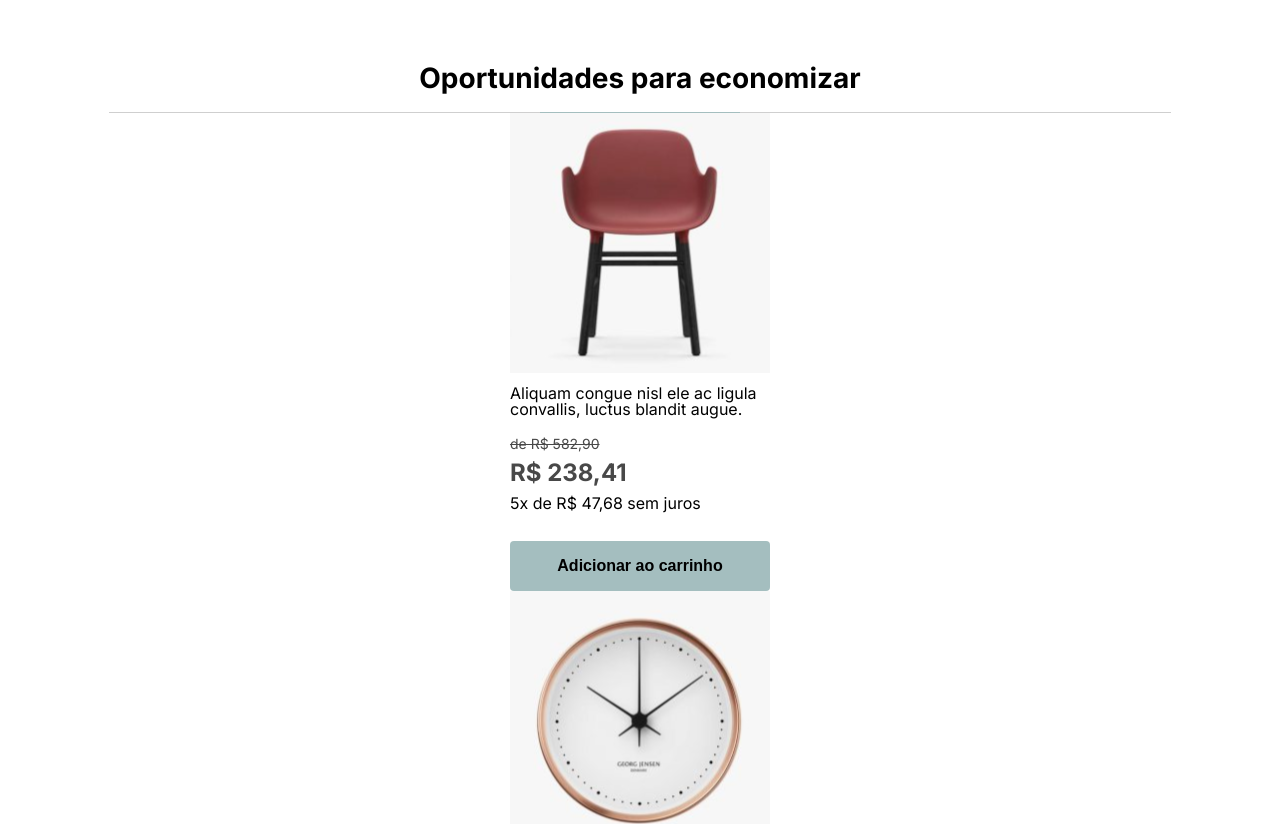
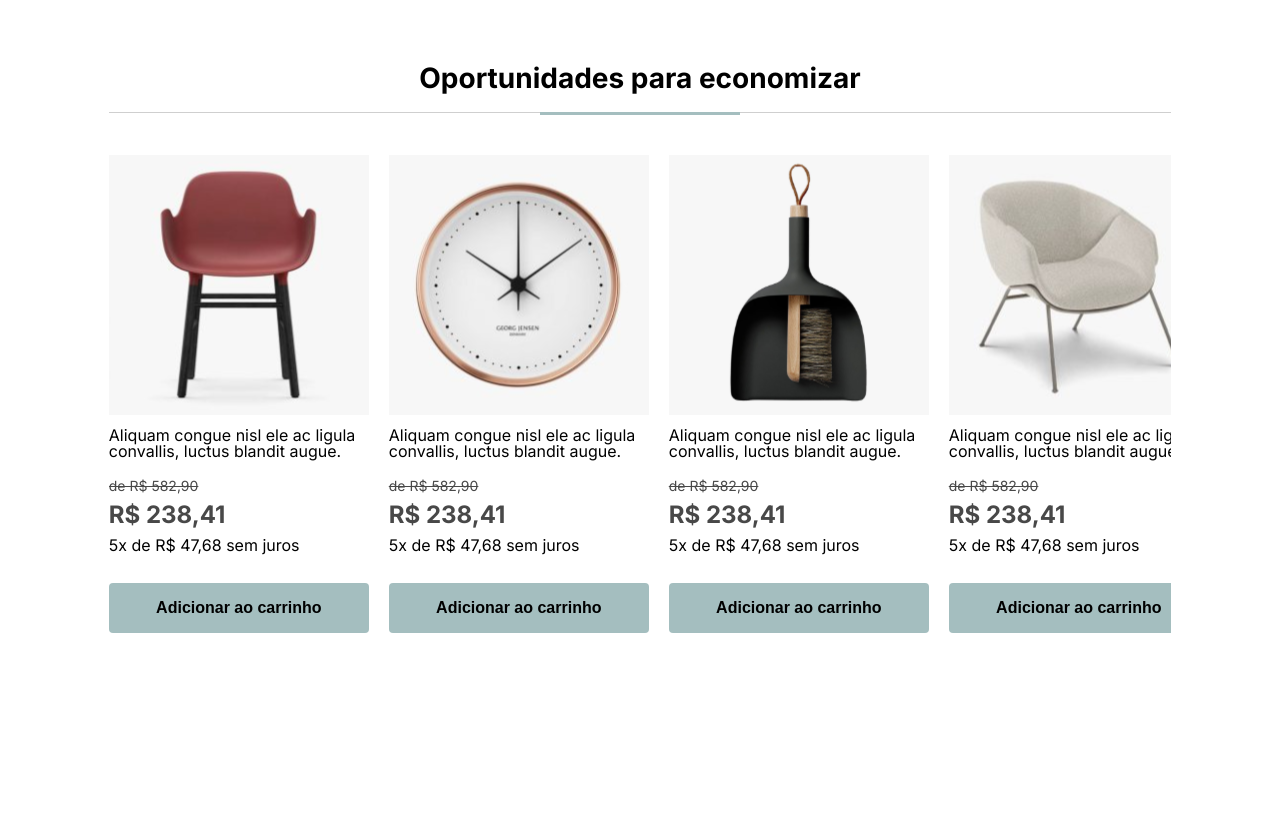
Before and after one commit to Jose-Pedro-Bernardes/catus-teste, a Next.js app: page / in a window 1280 px wide. Shown: the part 625-1449 px from the top of the page. Built offline with nearby package versions, Linux system fonts and the light colour scheme.

Commit message:
chore: creat styles to overflow container.

```diff
--- a/src/app/Home.module.css
+++ b/src/app/Home.module.css
@@ -5,6 +5,7 @@
     align-items: center;
     margin-top: 28px;
     gap: 65px;
+    margin-bottom: 200px;
 }
 
 .banners__section{
@@ -49,14 +50,38 @@
     background-color: #CFCFCF;
     display: flex;
     justify-content: center;
+    margin-bottom: 32px;
 }
 
 .midStripe{
+    max-width: 100%;
     width: 200px;
     height: 3px;
     background-color: #A4BEBF;
 }
 
+.overflow__container {
+    width: 100%;
+    max-width: 1200px;
+    overflow-x: auto;
+    overflow-y: hidden;
+}
+
+.productList {
+    width: 1200px;
+    height: 100%;
+    display: flex;
+    justify-content: center;
+    gap: 20px;
+    padding-bottom: 10px;
+    padding-top: 10px;
+}
+
+@media(max-width:1450px){
+    .productList{
+        justify-content: start;
+    }
+}
 
 @media(max-width: 1220px){
     .firstBannerContainer{
```
